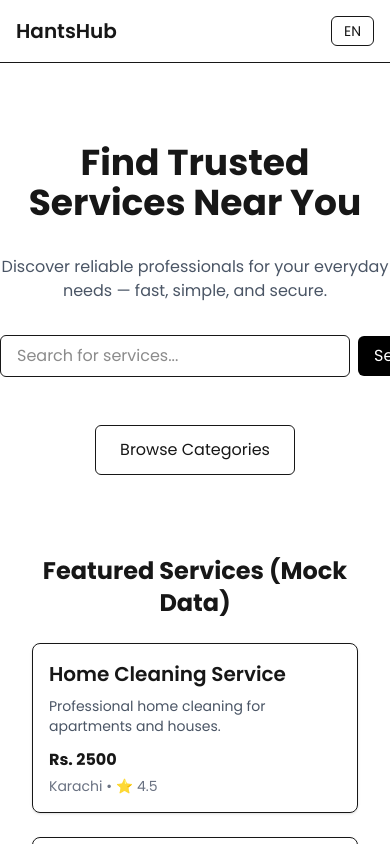
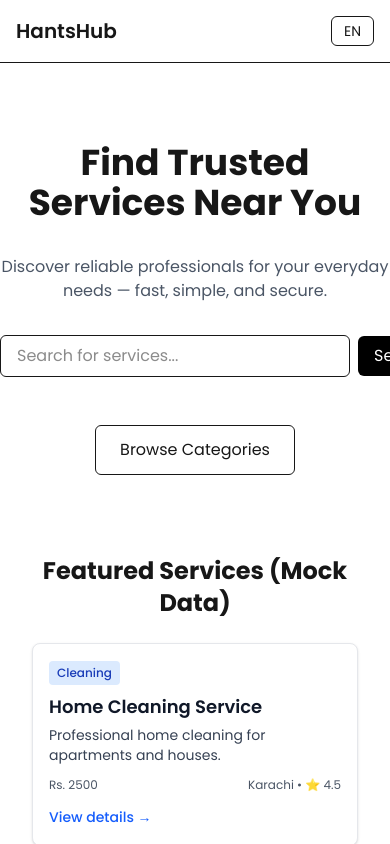
Before and after one commit to zartab001/HantsHub, a Next.js app: page / in a window 390 px wide. Shown: the top 844 px of the page. Built offline with nearby package versions, Linux system fonts and the light colour scheme.

Commit message:
Update ServiceCard with hover effect, focus ring, and responsive layout

```diff
--- a/src/app/page.tsx
+++ b/src/app/page.tsx
@@ -1,5 +1,6 @@
-import SearchBar from "@/components/ui/SearchBar";
-import { getServices } from "@/lib/api";
+import SearchBar from '@/components/ui/SearchBar';
+import { getServices } from '@/lib/api';
+import ServiceCard from '@/components/services/ServiceCard';
 
 export default async function Home() {
   const services = await getServices(); // Fetching mock services
@@ -8,7 +9,6 @@ export default async function Home() {
     <>
       {/* ================= HERO SECTION ================= */}
       <section className="flex flex-col items-center justify-center text-center py-20 space-y-8">
-
         {/* Headline */}
         <h1 className="text-4xl md:text-5xl font-bold">
           Find Trusted Services Near You
@@ -30,37 +30,15 @@ export default async function Home() {
       </section>
 
       {/* ================= MOCK SERVICES SECTION ================= */}
-      {/* ⚠️ TEMPORARY: The services below are using FAKE mock data.
-          This section is only for development/testing purposes.
-          Remove or replace this when integrating real backend API. */}
-
       <section className="px-8 pb-20">
         <h2 className="text-2xl font-bold mb-6 text-center">
           Featured Services (Mock Data)
         </h2>
 
-        <div className="grid grid-cols-1 md:grid-cols-3 gap-6">
+        {/* Grid of ServiceCard components */}
+        <div className="grid grid-cols-1 md:grid-cols-2 lg:grid-cols-3 gap-6">
           {services.map((service) => (
-            <div
-              key={service.id}
-              className="border rounded-lg p-4 shadow-sm hover:shadow-md transition"
-            >
-              <h3 className="text-xl font-semibold mb-2">
-                {service.title}
-              </h3>
-
-              <p className="text-gray-600 text-sm mb-3">
-                {service.description}
-              </p>
-
-              <p className="font-bold mb-1">
-                Rs. {service.price}
-              </p>
-
-              <p className="text-sm text-gray-500">
-                {service.location} • ⭐ {service.rating}
-              </p>
-            </div>
+            <ServiceCard key={service.id} service={service} />
           ))}
         </div>
       </section>
--- /dev/null
+++ b/src/components/services/ServiceCard.tsx
@@ -0,0 +1,57 @@
+import React from 'react';
+import { Service } from '../../types/service';
+
+type ServiceCardProps = {
+  service: Service;
+};
+
+const ServiceCard: React.FC<ServiceCardProps> = ({ service }) => {
+  return (
+    <div
+      tabIndex={0}
+      className="bg-white dark:bg-gray-800 border border-gray-200 dark:border-gray-700
+                 rounded-lg p-4 shadow-sm hover:shadow-lg transform hover:scale-105
+                 transition duration-200 focus:outline-none focus-visible:ring-2
+                 focus-visible:ring-blue-600"
+    >
+      {/* Category Badge */}
+      <div className="mb-2">
+        <span className="inline-block bg-blue-100 dark:bg-blue-700 text-blue-800 dark:text-blue-100 text-xs font-medium px-2 py-1 rounded">
+          {service.category.name}
+        </span>
+      </div>
+
+      {/* Service Title */}
+      <h3 className="text-lg font-semibold text-gray-900 dark:text-gray-100 mb-1">
+        {service.title}
+      </h3>
+
+      {/* Description (2-line truncated) */}
+      <p
+        className="text-gray-700 dark:text-gray-300 text-sm mb-3 overflow-hidden"
+        style={{
+          display: '-webkit-box',
+          WebkitLineClamp: 2,
+          WebkitBoxOrient: 'vertical',
+        }}
+      >
+        {service.description}
+      </p>
+
+      {/* Price and Location */}
+      <div className="flex justify-between items-center text-xs text-gray-600 dark:text-gray-400 mb-3">
+        <span>Rs. {service.price}</span>
+        <span>
+          {service.location} • ⭐ {service.rating}
+        </span>
+      </div>
+
+      {/* View Details CTA */}
+      <button className="text-blue-600 dark:text-blue-400 text-sm font-medium hover:underline">
+        View details →
+      </button>
+    </div>
+  );
+};
+
+export default ServiceCard;
```
